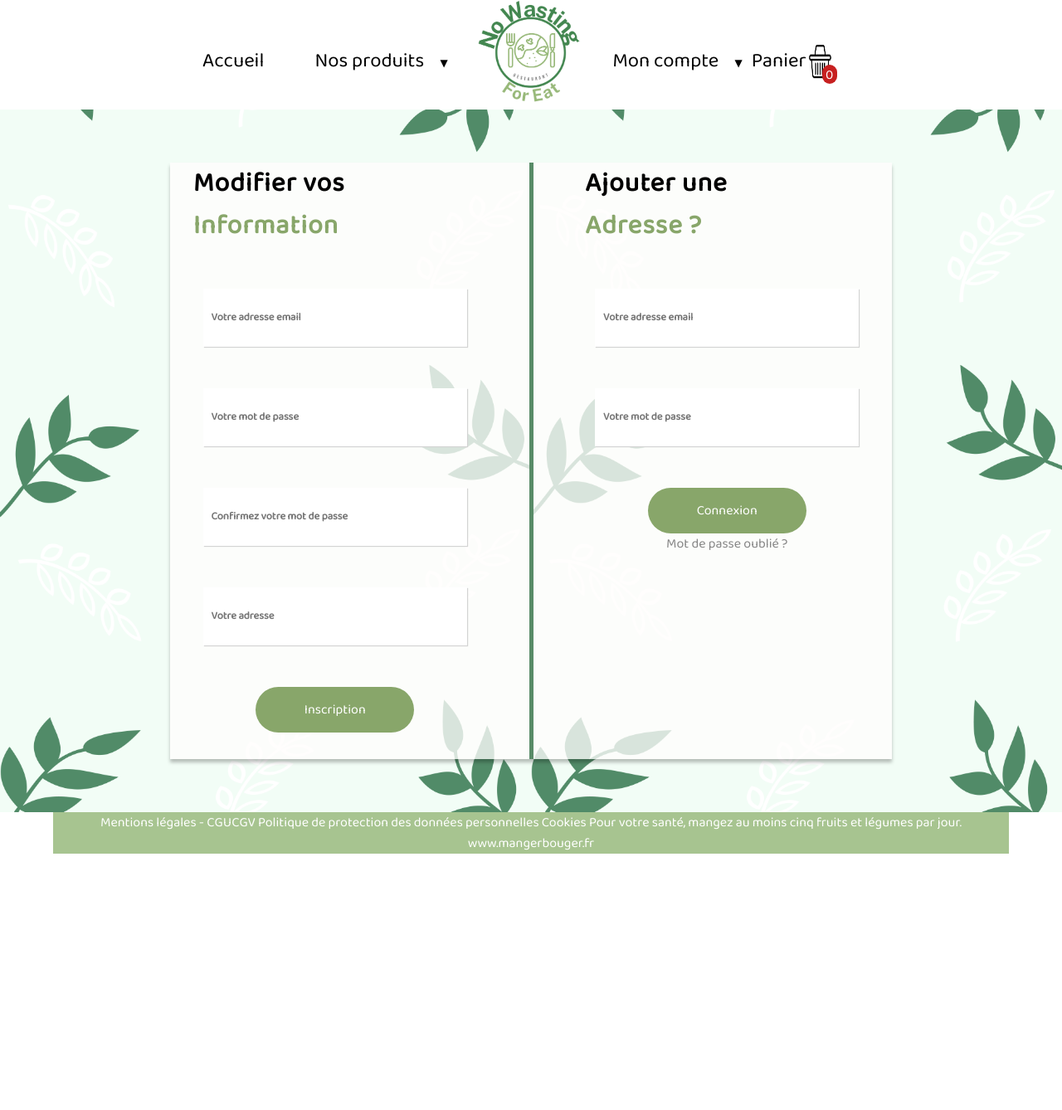
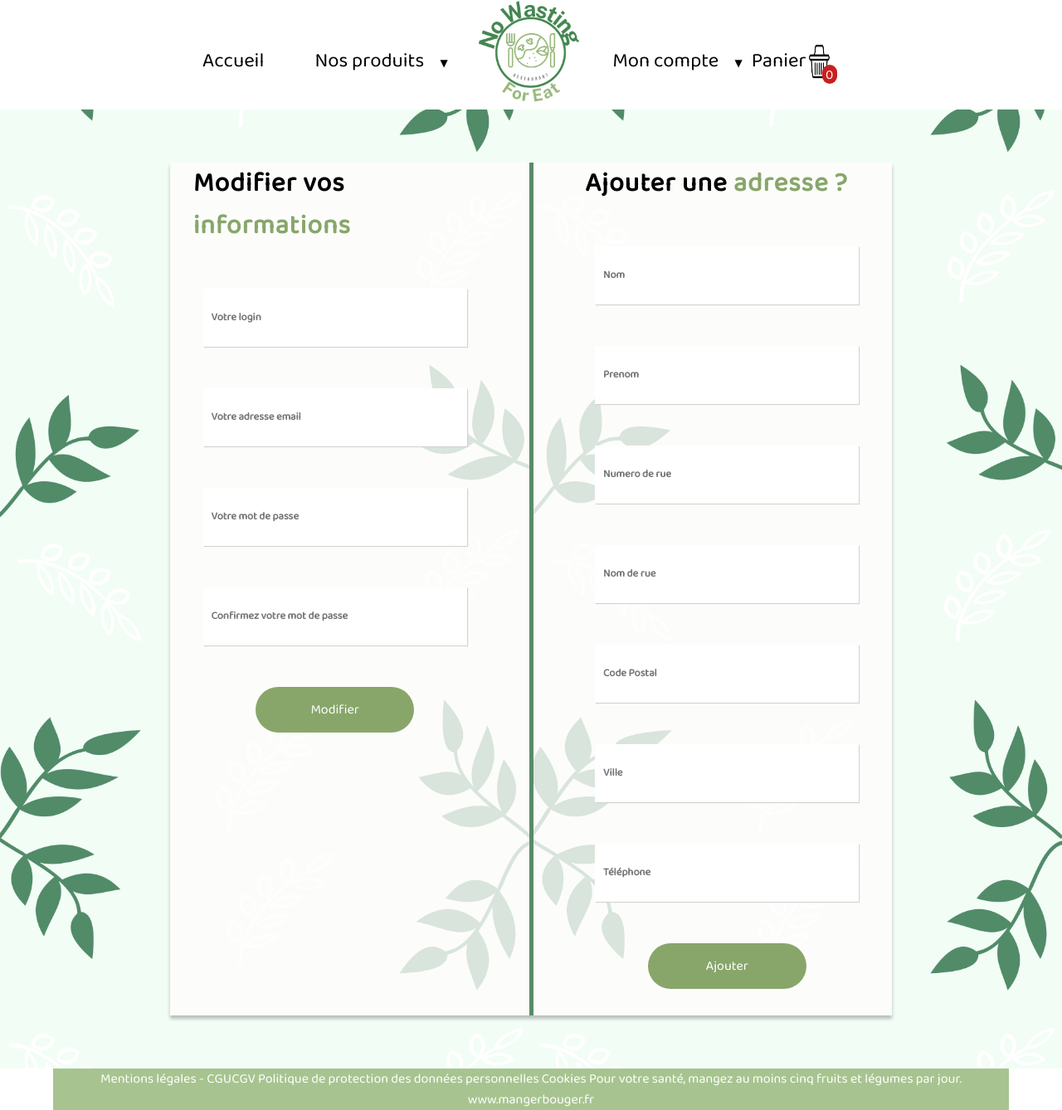
Before and after one commit to ismail-bouasria/boutique-en-ligne, a PHP site: page /php/profil.php in a window 1280 px wide. Shown: the whole page at 83% size. Before the commit the page ends 1029 px from the top, so only its background shows below. Run offline with PHP 8.4, Linux system fonts and the light colour scheme.

```diff
--- a/assets/css/profil.css
+++ b/assets/css/profil.css
@@ -2,6 +2,7 @@ main{
     display: flex;
     justify-content: center;
 }
+
 section {
     z-index: 1;
     background-color: rgba(243, 120, 58, 0.04);
@@ -29,6 +30,7 @@ section {
 #edition h2 span {
     color: #88A66A;
 }
+
 #adresse h2 span {
     color: #88A66A
 }
@@ -78,8 +80,9 @@ input {
     width: 60%;
     height: 55px;
     background-color: #88A66A;
-    margin: 0 0 10%;
+
 }
+
 #adresse button {
     color: white;
     font-size: 1em;
@@ -88,12 +91,5 @@ input {
     width: 60%;
     height: 55px;
     background-color: #88A66A;
+    margin: 0 0 10%;
 }
-
-  small a{
-    color: #848484;
-  }
-
-  small a:hover{
-    color: #88A66A;
-  }
--- a/php/profil.php
+++ b/php/profil.php
@@ -20,22 +20,26 @@ session_start();
     <main>
       <section>
         <article id='edition'>
-          <h2>Modifier vos  <br><span>Information</span></h2>
+          <h2>Modifier vos <span>informations</span></h2>
             <form class="" action="index.html" method="post">
+                <input type="text" name="login" value="" placeholder="Votre login">
                 <input type="mail" name="mail" value="" placeholder="Votre adresse email">
                 <input type="password" name="password" value="" placeholder="Votre mot de passe">
                 <input type="password" name="password2" value="" placeholder="Confirmez votre mot de passe">
-                <input type="text" name="adress" value="" placeholder="Votre adresse">
-                <a href="#"><button type="button" name="register">Inscription</button></a>
+                <a href="#"><button type="button" name="register">Modifier</button></a>
             </form>
         </article>
         <article id='adresse'>
-          <h2> Ajouter une <br><span> Adresse ?</span></h2>
+          <h2> Ajouter une <span> adresse ?</span></h2>
             <form class="" action="index.html" method="post">
-                <input type="mail" name="mail" value="" placeholder="Votre adresse email">
-                <input type="password" name="password" value="" placeholder="Votre mot de passe">
-                <a href="#"><button type="button" name="login">Connexion</button></a>
-                <small><a href="#">Mot de passe oublié ?</a></small>
+                <input type="text" name="nom" value="" placeholder="Nom">
+                <input type="text" name="prenom" value="" placeholder="Prenom">
+                <input type="text" name="numeroRue" value="" placeholder="Numero de rue">
+                <input type="text" name="nomRue" value="" placeholder="Nom de rue">
+                <input type="text" name="codePostal" value="" placeholder="Code Postal">
+                <input type="text" name="ville" value="" placeholder="Ville">
+                <input type="text" name="telephone" value="" placeholder="Téléphone">
+                <a href="#"><button type="button" name="login">Ajouter</button></a>
             </form>
         </article>
       </section>
--- a/require/header.php
+++ b/require/header.php
@@ -27,7 +27,7 @@
                 <div id="panier">
                     <div id="bullePanier">
                         <p>0</p>
-                    </div><a href="#">Panier</a><img id="imgPanier" src="../assets/img/panier.png" width="15%" alt="">
+                    </div><a href="#">Panier</a><img id="imgPanier" src="../assets/img/panier.png" width="14%" alt="">
                 </div>
             </li>
         </ul>
```
Also changed, not shown: php/inscription-connexion.php (+16 -7 lines), traitements/formulaire-inscription.php (+8 -6 lines). Lines whose indentation alone changed are shown as unchanged.
